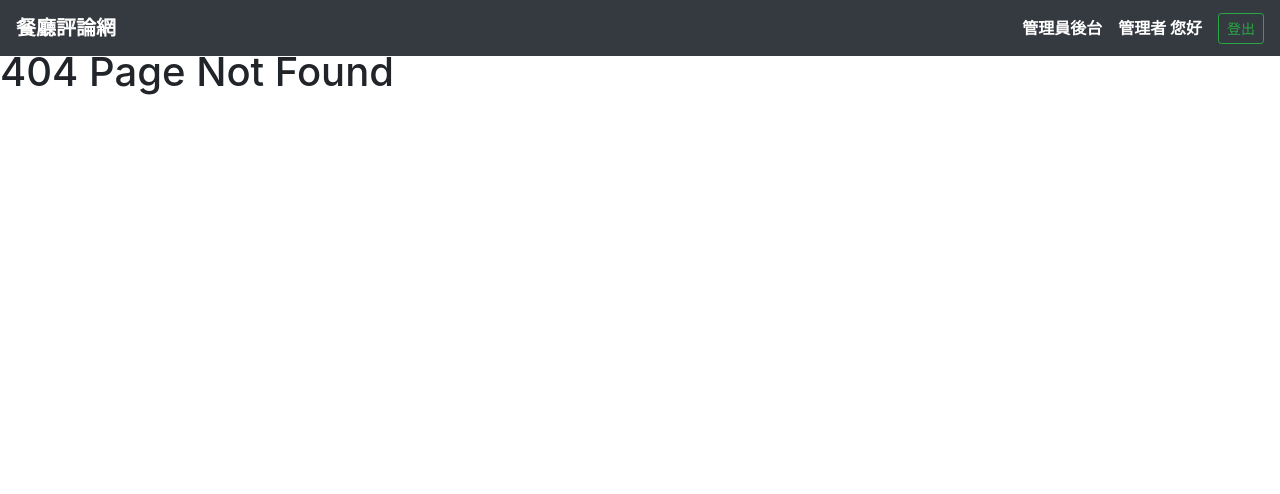
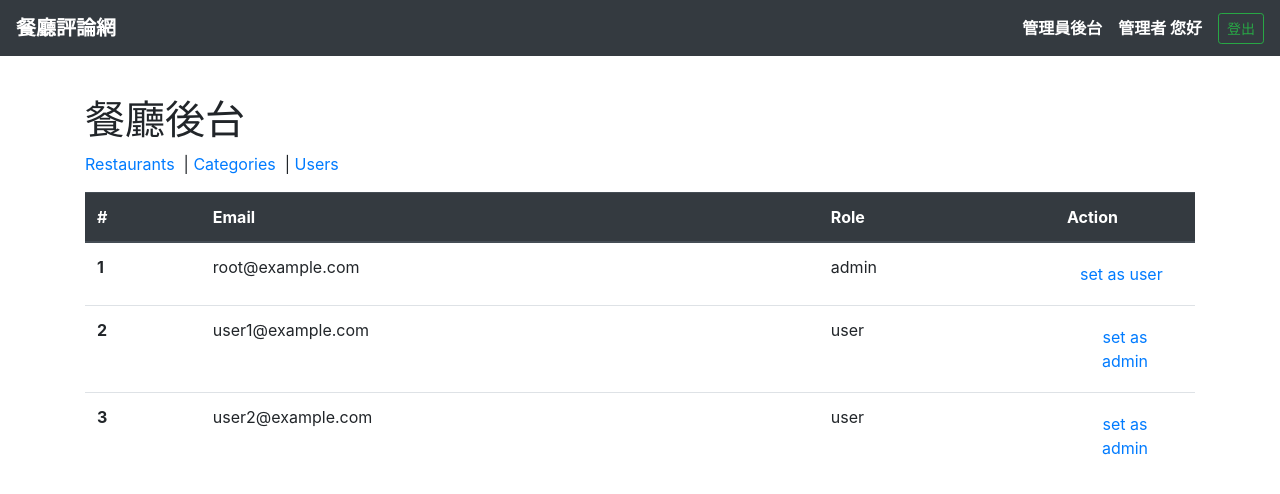
Before and after one commit to wert723jim/forum-front-end-vue, a Vue app: page /#/admin/users in a window 1280 px wide. Before the commit this address had no page. Shown: the top 494 px of the page. Built offline with nearby package versions, Linux system fonts and the light colour scheme.

Commit message:
Adding AdminCategories feature & views: AdminUsers & AdminUsers feature

```diff
--- a/src/components/AdminNav.vue
+++ b/src/components/AdminNav.vue
@@ -6,9 +6,13 @@
     >
       Restaurants
     </router-link> &nbsp;|
-    <a href="#">Categories</a> &nbsp;|
     <router-link
-      :to="{name: 'admin-user' ,params: {id: 1}}"
+      to="/admin/categories"
+    >
+      Categories
+    </router-link> &nbsp;|
+    <router-link
+      to="/admin/users"
     >
       Users
     </router-link>
--- a/src/router/index.js
+++ b/src/router/index.js
@@ -85,9 +85,19 @@
     component: () => import('../views/AdminRestaurant.vue')
   },
   {
+    path: '/admin/users',
+    name: 'admin-users',
+    component: () => import('../views/AdminUsers.vue')
+  },
+  {
     path: '/admin/user/:id',
     name: 'admin-user',
     component: () => import('../views/AdminUser.vue')
+  },
+  {
+    path: '/admin/categories',
+    name: 'admin-categories',
+    component: () => import('../views/AdminCategories.vue')
   },
   {
     path: '*',
--- a/src/views/AdminCategories.vue
+++ b/src/views/AdminCategories.vue
@@ -7,6 +7,7 @@
       <div class="form-row">
         <div class="col-auto">
           <input
+            v-model="newCategoryName"
             type="text"
             class="form-control"
             placeholder="新增餐廳類別..."
@@ -16,6 +17,7 @@
           <button
             type="button"
             class="btn btn-primary"
+            @click.stop.prevent="createCategory"
           >
             新增
           </button>
@@ -51,20 +53,44 @@
             {{ category.id }}
           </th>
           <td class="position-relative">
-            <div class="category-name">
+            <div class="category-name" v-show="!category.isEditing">
               {{ category.name }}
             </div>
+            <input
+              v-show="category.isEditing"
+              v-model="category.name"
+              type="text"
+              class="form-control"
+            >
+            <span
+              v-show="category.isEditing"
+              class="cancel"
+              @click.stop.prevent="handleCancel(category.id)"
+            >
+              ✕
+            </span>
           </td>
           <td class="d-flex justify-content-between">
             <button
+              v-show="!category.isEditing"
               type="button"
               class="btn btn-link mr-2"
+              @click.stop.prevent="toggleEditing(category.id)"
             >
               Edit
             </button>
             <button
+              v-show="category.isEditing"
               type="button"
               class="btn btn-link mr-2"
+              @click.stop.prevent="updateCategory({categoryId: category.id, name: category.name})"
+            >
+              Save
+            </button>
+            <button
+              type="button"
+              class="btn btn-link mr-2"
+              @click.stop.prevent="deleteCategory(category.id)"
             >
               Delete
             </button>
@@ -77,6 +103,8 @@
 
 <script>
 import AdminNav from '@/components/AdminNav'
+import {v4 as uuidv4} from 'uuid'
+
 //  2. 定義暫時使用的資料
 const dummyData = {
   categories: [
@@ -114,6 +142,7 @@
   // 3. 定義 Vue 中使用的 data 資料
   data () {
     return {
+      newCategoryName: '',
       categories: []
     }
   },
@@ -124,8 +153,88 @@
   methods: {
     // 4. 定義 `fetchCategories` 方法，把 `dummyData` 帶入 Vue 物件
     fetchCategories () {
-      this.categories = dummyData.categories
+      this.categories = dummyData.categories.map(category => {
+        return {
+          ...category,
+          isEditing: false,
+          nameCached: ''
+        }
+      })
+    },
+    // 新增類別
+    createCategory() {
+      // 將新的類別添加到陣列中
+      this.categories.push({
+        id: uuidv4(),
+        name: this.newCategoryName
+      })
+      // 清空原本欄位的內容
+      this.newCategoryName = ''
+    },
+    // 刪除類別
+    deleteCategory(categoryId) {
+      this.categories = this.categories.filter( category => category.id !== categoryId)
+    },
+    // 切換編輯模式
+    toggleEditing(categoryId) {
+      this.categories = this.categories.map(category => {
+        if(category.id === categoryId) {
+          return {
+            ...category,
+            isEditing: !category.isEditing,
+            // 將原本類別名稱記錄下來
+            nameCached: category.name
+          }
+        }
+        return category
+      })
+    },
+    updateCategory({categoryId, name}) {
+      console.log(name)
+      this.toggleEditing(categoryId)
+    },
+    handleCancel(categoryId) {
+      this.categories = this.categories.map(category => {
+        if(category.id === categoryId) {
+          return {
+            ...category,
+            name: category.nameCached,
+          }
+        }
+        return category
+      })
+      this.toggleEditing(categoryId)
     }
   }
 }
 </script>
+
+<style scoped>
+.category-name {
+  padding: 0.375rem 0.75rem;
+  border: 1px solid transparent;
+  outline: 0;
+  cursor: auto;
+}
+
+.btn-link {
+  width: 62px;
+}
+
+.cancel {
+  position: absolute;
+  right: 20px;
+  top: 50%;
+  transform: translateY(-50%);
+  display: inline-flex;
+  align-items: center;
+  justify-content: center;
+  width: 25px;
+  height: 25px;
+  border: 1px solid #aaaaaa;
+  border-radius: 50%;
+  user-select: none;
+  cursor: pointer;
+  font-size: 12px;
+}
+</style>
--- /dev/null
+++ b/src/views/AdminUsers.vue
@@ -0,0 +1,151 @@
+<template>
+  <div class="container py-5">
+    <!-- AdminNav Component -->
+    <AdminNav />
+
+
+    <table class="table">
+      <thead class="thead-dark">
+        <tr>
+          <th scope="col">
+            #
+          </th>
+          <th scope="col">
+            Email
+          </th>
+          <th scope="col">
+            Role
+          </th>
+          <th
+            scope="col"
+            width="140"
+          >
+            Action
+          </th>
+        </tr>
+      </thead>
+      <tbody>
+        <tr
+          v-for="user in users"
+          :key="user.id"
+        >
+          <th scope="row">
+            {{user.id}}
+          </th>
+          <td>{{user.email}}</td>
+          <td>{{user.isAdmin | roleFilter}}</td>
+          <td>
+            <button
+              type="button"
+              class="btn btn-link"
+              v-if="user.isAdmin"
+              @click.stop.prevent="toggleRole(user.id)"
+            >
+              set as user
+            </button>
+            <button
+              type="button"
+              class="btn btn-link"
+              v-else
+              @click.stop.prevent="toggleRole(user.id)"
+            >
+              set as admin
+            </button>
+          </td>
+        </tr>
+        <!-- <tr>
+          <th scope="row">
+            2
+          </th>
+          <td>user1@example.com</td>
+          <td>user</td>
+          <td>
+            <button
+              type="button"
+              class="btn btn-link"
+            >
+              set as admin
+            </button>
+          </td>
+        </tr> -->
+      </tbody>
+    </table>
+  </div>
+</template>
+
+<script>
+import AdminNav from '../components/AdminNav.vue'
+
+const dummyData = {
+    "users": [
+        {
+            "id": 1,
+            "name": "root",
+            "email": "root@example.com",
+            "password": "$2a$10$JzCoR9e6YxXVLJBcFq4h8O647zkUGnFedq2NNCaxt8zpbazKXexsq",
+            "isAdmin": true,
+            "image": null,
+            "createdAt": "2022-09-14T15:10:59.000Z",
+            "updatedAt": "2022-09-14T15:10:59.000Z"
+        },
+        {
+            "id": 2,
+            "name": "user1",
+            "email": "user1@example.com",
+            "password": "$2a$10$Yhw4LBOiXLc0RB1FsMpPn.q25kow7iGOIS8bm6Z9ezC13m1lmFmNe",
+            "isAdmin": false,
+            "image": null,
+            "createdAt": "2022-09-14T15:10:59.000Z",
+            "updatedAt": "2022-09-14T15:10:59.000Z"
+        },
+        {
+            "id": 3,
+            "name": "user2",
+            "email": "user2@example.com",
+            "password": "$2a$10$osGy.XI0zm4ENnOrVMJkT.1Jp8lEvuTymeofuQH49uhkS/Ja275hC",
+            "isAdmin": false,
+            "image": null,
+            "createdAt": "2022-09-14T15:10:59.000Z",
+            "updatedAt": "2022-09-14T15:10:59.000Z"
+        }
+    ]
+}
+
+export default {
+  components: {
+    AdminNav
+  },
+  data() {
+    return {
+      users: []
+    }
+  },
+  created() {
+    this.fetchUsers()
+  },
+  filters: {
+    roleFilter(isAdmin) {
+      if(isAdmin) {
+        return 'admin'
+      }
+      return 'user'
+    }
+  },
+  methods: {
+    fetchUsers() {
+      this.users = dummyData.users
+    },
+    toggleRole(userId) {
+      this.users = this.users.map(user => {
+        if(user.id === userId) {
+          return {
+            ...user,
+            isAdmin: !user.isAdmin,
+          }
+        }
+        return user
+      })
+    }
+  }
+}
+</script>
```
